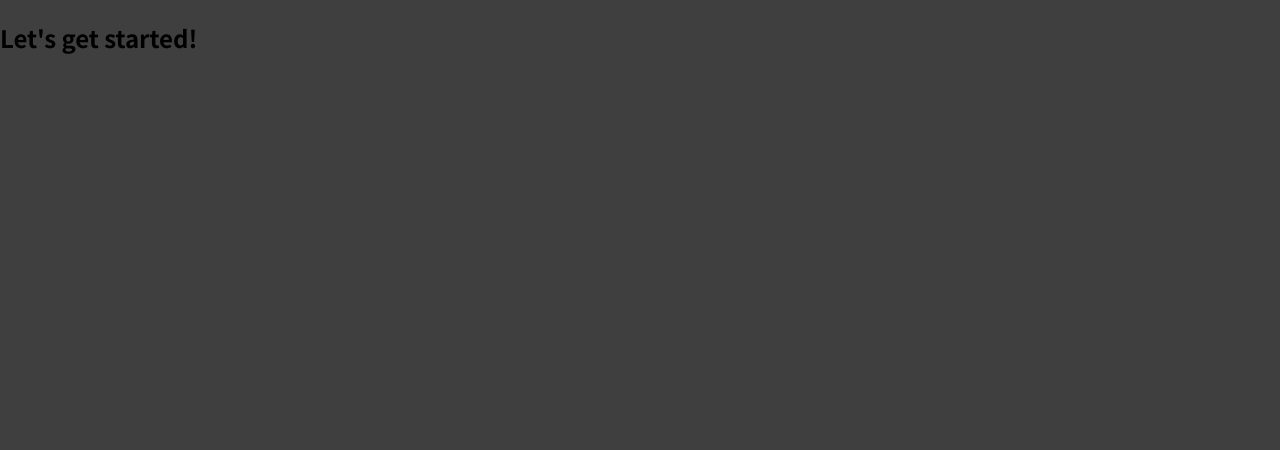
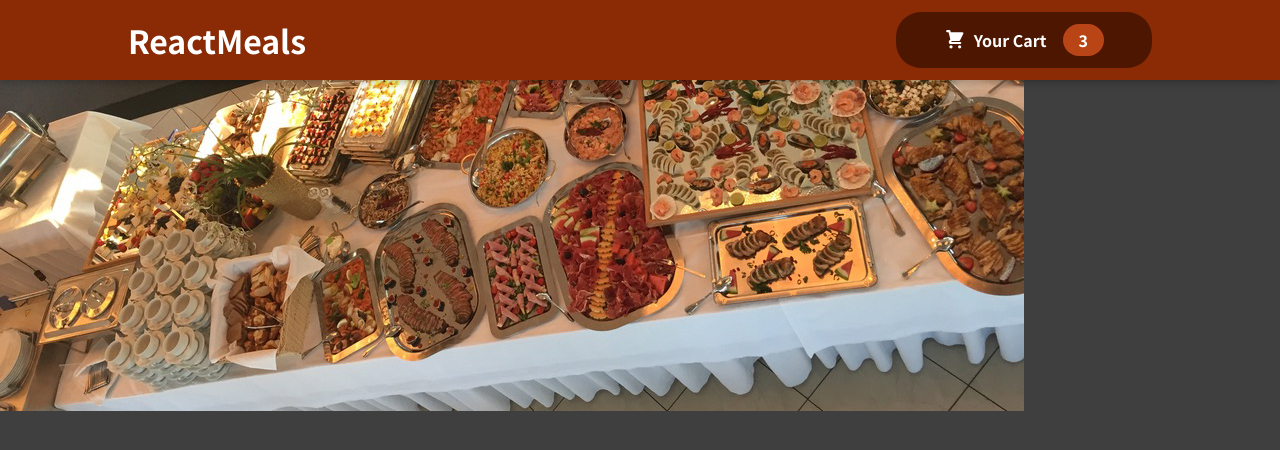
Before and after one commit to Stiboo2/Food_Oder_App, a React (Create React App) app: page / in a window 1280 px wide. Shown: the top 450 px of the page. Built offline with nearby package versions, Linux system fonts and the light colour scheme.

Commit message:
133. Adding the Cart Button Component

```diff
--- a/src/App.js
+++ b/src/App.js
@@ -1,8 +1,11 @@
+import { Fragment } from "react";
+import Header from "./components/Layout/Header";
+
 function App() {
   return (
-    <div>
-      <h2>Let's get started!</h2>
-    </div>
+    <Fragment>
+      <Header/>
+    </Fragment>
   );
 }
 
--- /dev/null
+++ b/src/components/Cart/CartIcon.js
@@ -0,0 +1,13 @@
+const CartIcon = () => {
+    return (
+      <svg
+        xmlns='http://www.w3.org/2000/svg'
+        viewBox='0 0 20 20'
+        fill='currentColor'
+      >
+        <path d='M3 1a1 1 0 000 2h1.22l.305 1.222a.997.997 0 00.01.042l1.358 5.43-.893.892C3.74 11.846 4.632 14 6.414 14H15a1 1 0 000-2H6.414l1-1H14a1 1 0 00.894-.553l3-6A1 1 0 0017 3H6.28l-.31-1.243A1 1 0 005 1H3zM16 16.5a1.5 1.5 0 11-3 0 1.5 1.5 0 013 0zM6.5 18a1.5 1.5 0 100-3 1.5 1.5 0 000 3z' />
+      </svg>
+    );
+  };
+
+  export default CartIcon;
--- /dev/null
+++ b/src/components/Layout/Header.js
@@ -0,0 +1,18 @@
+import { Fragment } from "react";
+import mealsImage from '../../assets/meals.jpg'
+import classes from './Header.module.css'
+import HeaderCartButton from './HeaderCartButton'
+const Header = () => {
+  return (
+    <Fragment>
+      <header className={classes.header}>
+        <h1>ReactMeals</h1>
+        <HeaderCartButton/>
+      </header>
+      <div>
+      <img src={mealsImage} alt='A table full of delicious food' />
+      </div>
+    </Fragment>
+  );
+};
+export default Header;
--- /dev/null
+++ b/src/components/Layout/Header.module.css
@@ -0,0 +1,29 @@
+.header {
+  position: fixed;
+  top: 0;
+  left: 0;
+  width: 100%;
+  height: 5rem;
+  background-color: #8a2b06;
+  color: white;
+  display: flex;
+  justify-content: space-between;
+  align-items: center;
+  padding: 0 10%;
+  box-shadow: 0 2px 8px rgba(0, 0, 0, 0.25);
+  z-index: 10;
+}
+
+.main-image {
+  width: 100%;
+  height: 25rem;
+  z-index: 0;
+  overflow: hidden;
+}
+
+.main-image img {
+  width: 110%;
+  height: 100%;
+  object-fit: cover;
+  transform: rotateZ(-5deg) translateY(-4rem) translateX(-1rem);
+}
--- /dev/null
+++ b/src/components/Layout/HeaderCardButton.module.css
@@ -0,0 +1,59 @@
+.button {
+    cursor: pointer;
+    font: inherit;
+    border: none;
+    background-color: #4d1601;
+    color: white;
+    padding: 0.75rem 3rem;
+    display: flex;
+    justify-content: space-around;
+    align-items: center;
+    border-radius: 25px;
+    font-weight: bold;
+  }
+
+  .button:hover,
+  .button:active {
+    background-color: #2c0d00;
+  }
+
+  .icon {
+    width: 1.35rem;
+    height: 1.35rem;
+    margin-right: 0.5rem;
+  }
+
+  .badge {
+    background-color: #b94517;
+    padding: 0.25rem 1rem;
+    border-radius: 25px;
+    margin-left: 1rem;
+    font-weight: bold;
+  }
+
+  .button:hover .badge,
+  .button:active .badge {
+    background-color: #92320c;
+  }
+
+  .bump {
+    animation: bump 300ms ease-out;
+  }
+
+  @keyframes bump {
+    0% {
+      transform: scale(1);
+    }
+    10% {
+      transform: scale(0.9);
+    }
+    30% {
+      transform: scale(1.1);
+    }
+    50% {
+      transform: scale(1.15);
+    }
+    100% {
+      transform: scale(1);
+    }
+  }
--- /dev/null
+++ b/src/components/Layout/HeaderCartButton.js
@@ -0,0 +1,16 @@
+import classes from './HeaderCardButton.module.css'
+import CartIcon from '../Cart/CartIcon';
+const HeaderCartButton=(props)=> {
+return (
+    <button className={classes.button}>
+<span className={classes.icon}>
+<CartIcon />
+</span>
+<span>
+    Your Cart
+</span>
+<span className={classes.badge}>3</span>
+    </button>
+);
+};
+export default HeaderCartButton;
```
Also changed, not shown: src/assets/meals.jpg (added).
